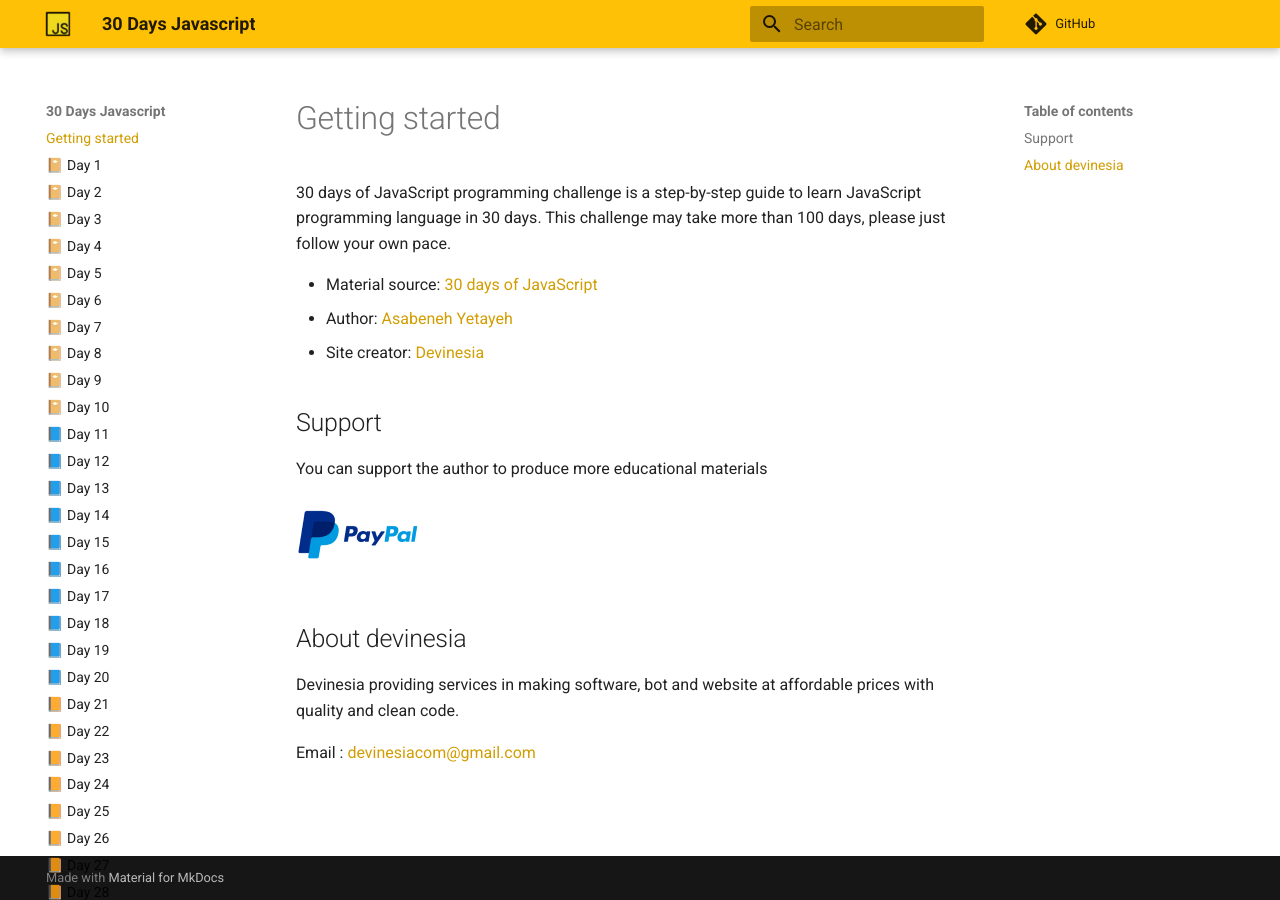
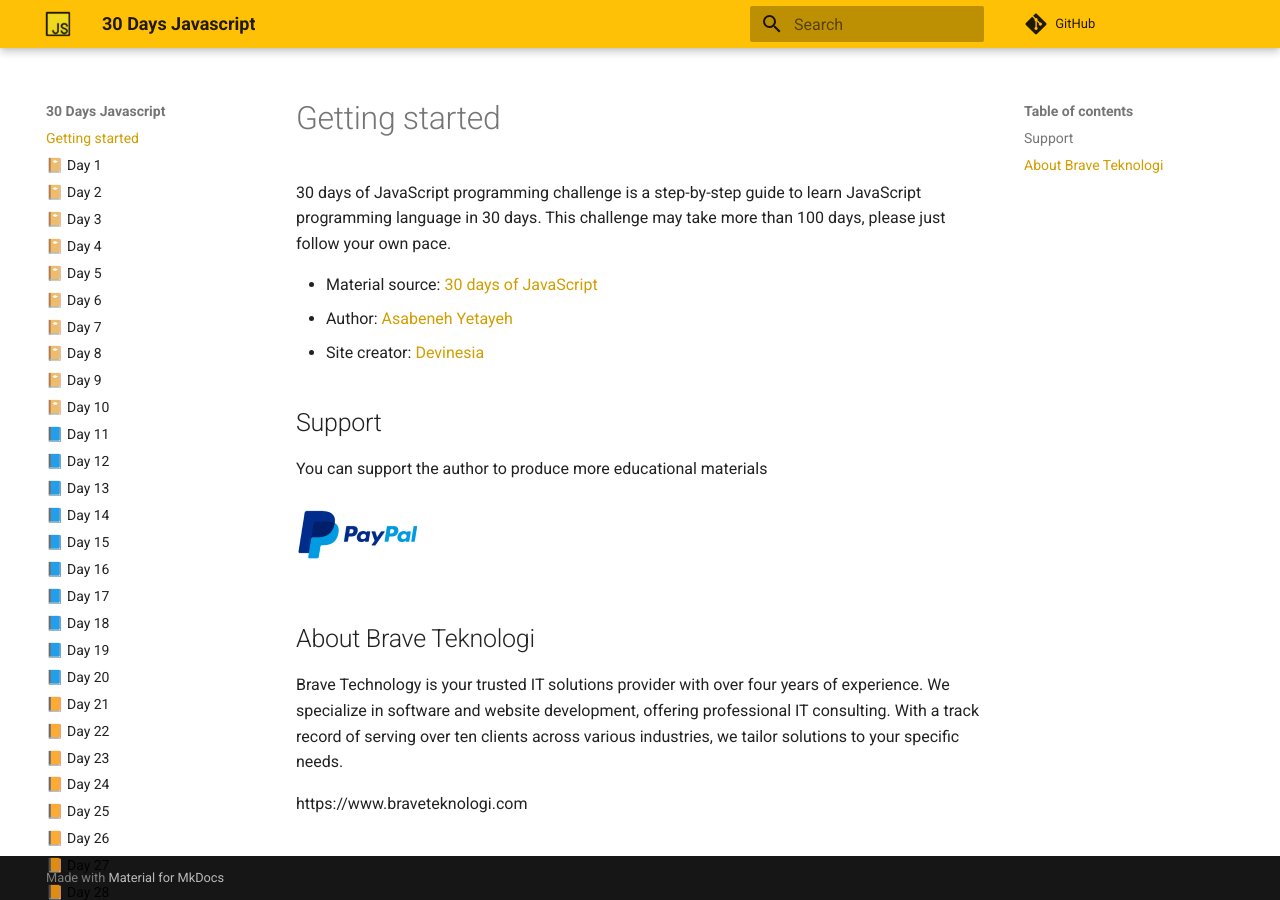
Before and after one commit to devinesia/30-days-javascript-web, an MkDocs documentation site: the page built from docs/index.md, in a window 1280 px wide. Built offline with MkDocs 1.6.1 and Material for MkDocs 9.7.7, drawn with Linux system fonts in a browser that asks for light colours; comment, search, counter and statistics services are not loaded.

Commit message:
Update index.md

```diff
--- a/docs/index.md
+++ b/docs/index.md
@@ -12,7 +12,7 @@
 [![paypal](images/paypal_lg.png)](https://www.paypal.me/asabeneh)
 
 
-## About devinesia
-Devinesia providing services in making software, bot and website at affordable prices with quality and clean code.
+## About Brave Teknologi
+Brave Technology is your trusted IT solutions provider with over four years of experience. We specialize in software and website development, offering professional IT consulting. With a track record of serving over ten clients across various industries, we tailor solutions to your specific needs.
 
-Email : [devinesiacom@gmail.com](mailto:devinesiacom@gmail.com)
+https://www.braveteknologi.com
```
